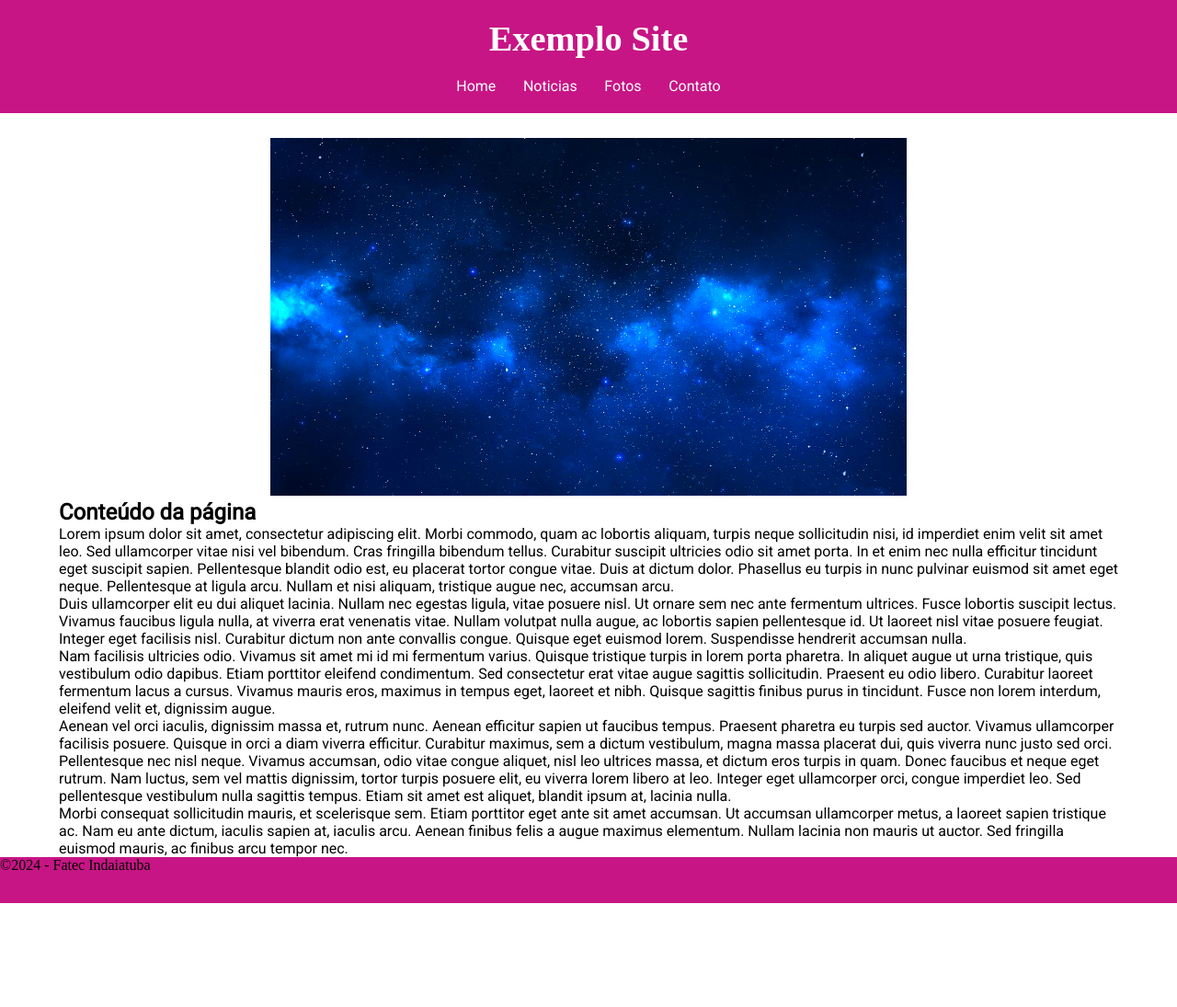
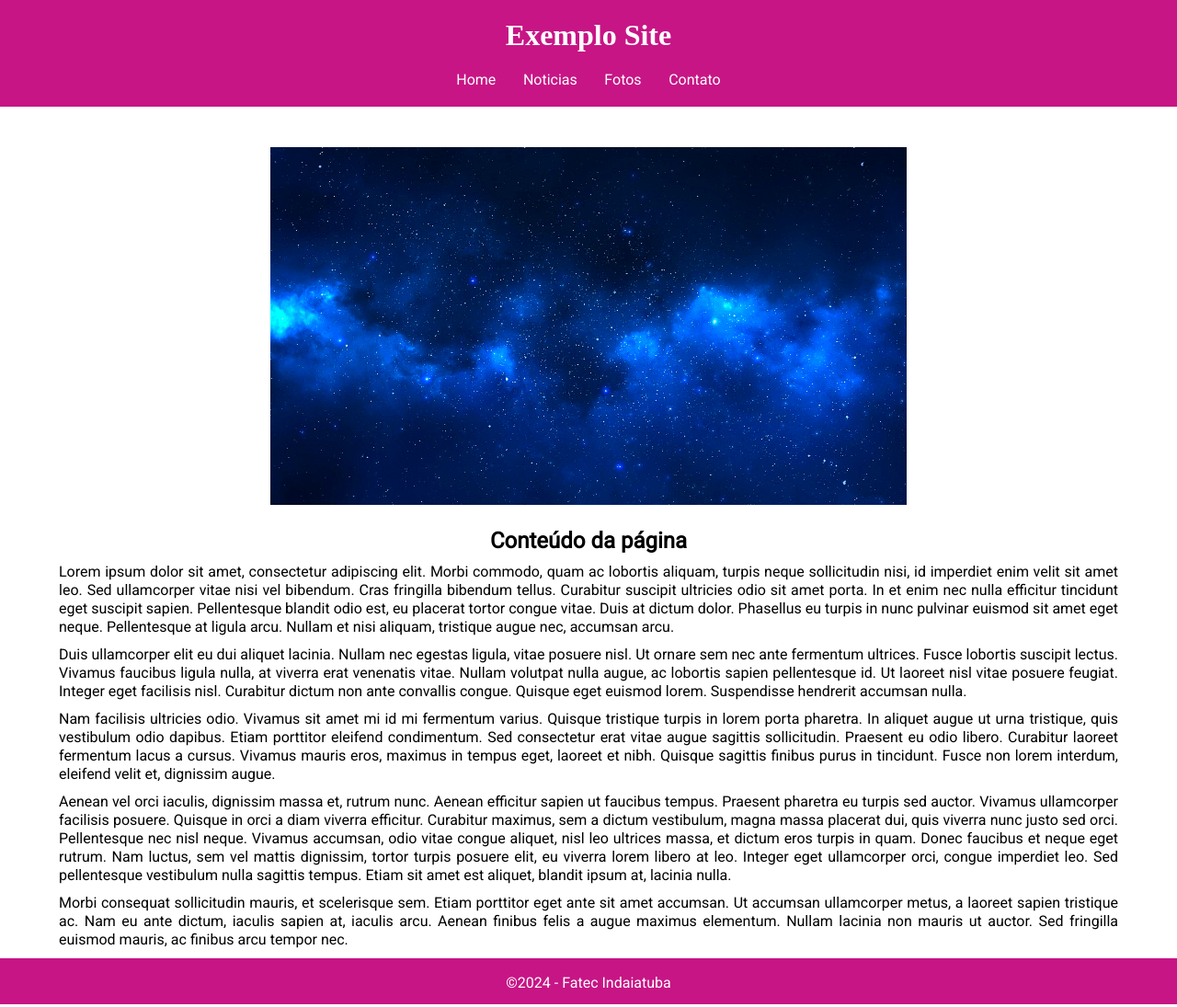
Before and after one commit to ElisaaMartins/fatec, a plain HTML site: page semestre1/desenvolvimentoweb1/site/index.html in a window 1280 px wide. Shown: the whole page at 92% size. Before the commit the page ends 982 px from the top, so only its background shows below. Drawn offline with Linux system fonts and the light colour scheme; a web font is replaced by a local one.

Commit message:
finalizando index e criando noticias

```diff
--- a/semestre1/desenvolvimentoweb1/site/css/main.css
+++ b/semestre1/desenvolvimentoweb1/site/css/main.css
@@ -1,6 +1,11 @@
 * {
     margin: 0; /* margin externa */
     padding: 0; /* margem interna */
+}
+
+#container {
+    position: relative;
+    min-height: 100vh; /* tamanho minimo vertical - colocou o minimo como toda tela*/
 }
 
 #header {
@@ -15,13 +20,14 @@
     text-align: center;
     padding-top: 20px;
     font-family: 'Madimi One', 'Tahome';
-    font-size: 3vw; /* maior que o padrão - view width (horizontal) */
+    /* font-size: 3vw; - maior que o padrão - view width (horizontal) */
 }
 
 #menu {
     width: 100%;
     text-align: center;
     padding: 20px 0;
+    color: #ffffff;
 }
 
 #menu li {
@@ -31,6 +37,11 @@
     padding: 1%;
 }
 
+#menu li a {
+    text-decoration: none;
+    color: inherit; /* herda a cor do elemento pai */
+}
+
 #menu li:hover { /* toda vez que passar o mouse no menu faça tal coisa */
     /* background-color: #8B008B; */
     padding-bottom: 0.4rem;
@@ -38,18 +49,29 @@
     font-weight: bold;
 }
 
-#menu, #content {
+#menu, #content, #footer {
     font-family: 'Roboto';
 }
 
 #content {
     padding-top: 150px;
+    padding-bottom: 60px;
     width: 90%;
     margin: 0 auto; /* alinhar elementos não textuais no centro */
 }
 
-#content p:first-child { /* pega o primeiro item dentro do elemento identificado */
+#content p{
+    text-align: justify;
+    line-height: 20px; /* espaçamento das linhas */
+    padding-top: 10px;
+}
+
+#content p:first-child, #content h2 { /* pega o primeiro item dentro do elemento identificado */
     text-align: center;
+}
+
+#content h2 {
+    padding-top: 20px;
 }
 
 #content img {
@@ -60,4 +82,14 @@
     background-color: #C71585;
     width: 100%;
     height: 50px;
+    /* para ficar a esquerda e embaixo */
+    position: absolute;
+    bottom: 0;
+    left: 0;
 }
+
+#footer p {
+    text-align: center;
+    color: #ffffff;
+    padding: 17px 0;
+}
--- /dev/null
+++ b/semestre1/desenvolvimentoweb1/site/css/noticias.css
@@ -0,0 +1,59 @@
+* {
+    margin: 0;
+    padding: 0;
+}
+
+body {
+    position: relative;
+    min-height: 100vh;
+}
+
+header {
+    background-color:#C71585;
+    width: 100%;
+    position: fixed;
+    top: 0;
+    color: #ffffff;
+}
+
+header h1 {
+    text-align: center;
+    padding-top: 20px;
+    font-family: 'Madimi One', 'Tahome';
+}
+
+nav {
+    width: 100%;
+    text-align: center;
+    padding: 20px 0;
+    font-family: 'Roboto', 'Tahoma';
+}
+
+/* similar ao #menu li e #menu li a */
+nav a {
+    padding: 1%;
+    cursor: pointer;
+    text-decoration: none;
+    color: inherit;
+}
+
+nav a:hover {
+    padding-bottom: 0.4rem;
+    border-bottom: 0.3rem solid #8B008B;
+    font-weight: bold;
+}
+
+footer {
+    background-color: #C71585;
+    width: 100%;
+    height: 52px;
+    position: absolute;
+    bottom: 0;
+    left: 0;
+}
+
+footer p {
+    text-align: center;
+    color: #ffffff;
+    padding: 17px 0;
+}
--- a/semestre1/desenvolvimentoweb1/site/index.html
+++ b/semestre1/desenvolvimentoweb1/site/index.html
@@ -13,13 +13,13 @@
 </head>
 
 <body>
-    <div id="conteiner">
+    <div id="container">
 
         <div id="header">
             <h1 id="logo">Exemplo Site</h1>
             <ul id="menu">
-                <li>Home</li>
-                <li>Noticias</li>
+                <li><a href="index.html">Home</a></li>
+                <li><a href="pages/noticias.html"> Noticias </a></li>
                 <li>Fotos</li>
                 <li>Contato</li>
             </ul>
```
Also changed, not shown: semestre1/desenvolvimentoweb1/site/pages/noticias.html (added, +58 -0 lines).
